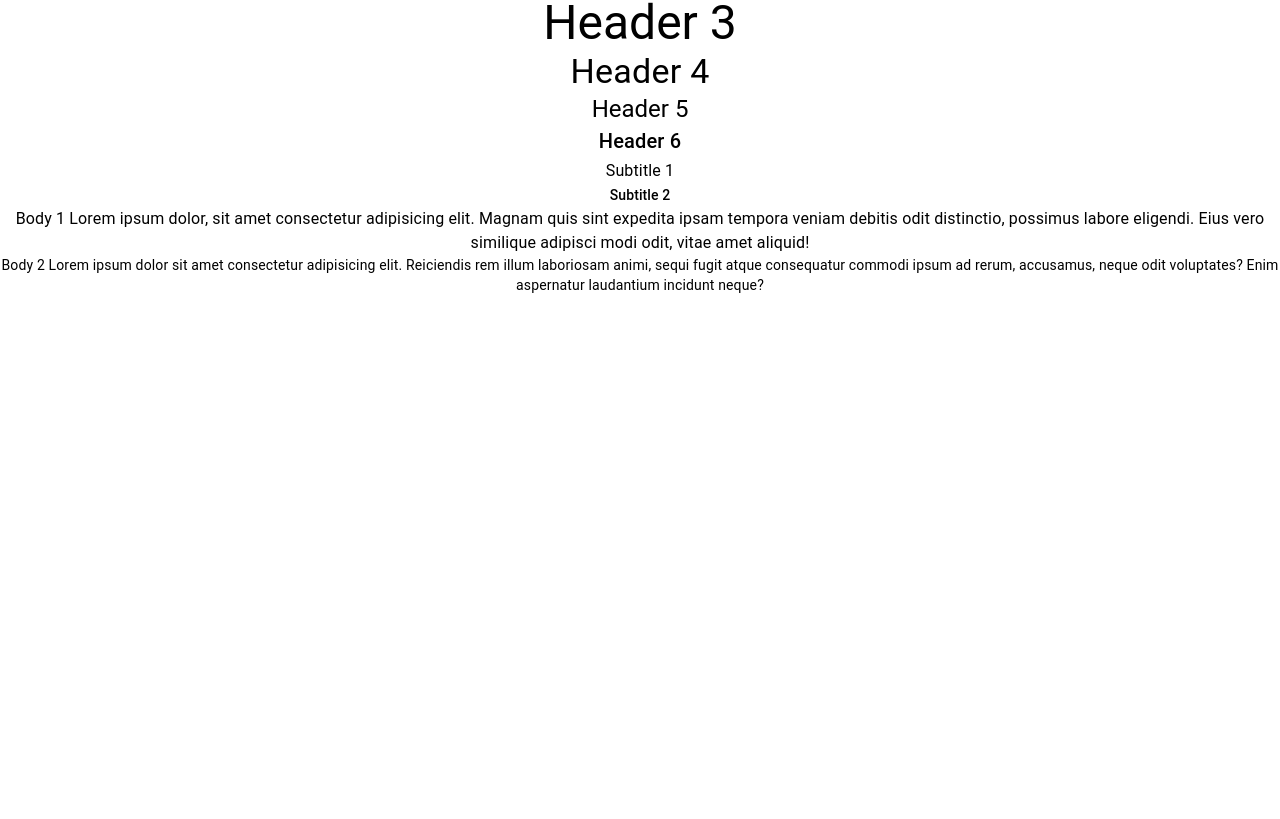
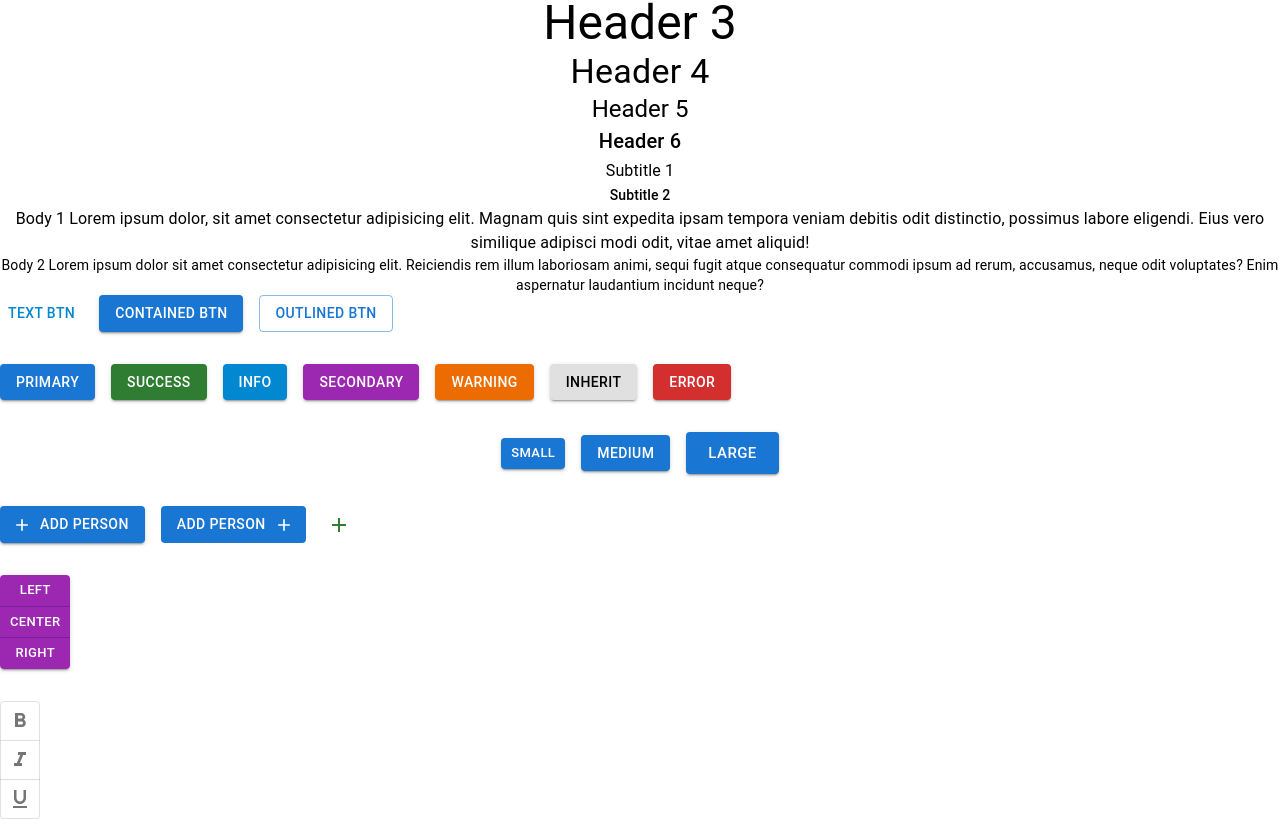
Before and after one commit to SallamRady/React-MUI, a React (Create React App) app: page / in a window 1280 px wide. Shown: the part 189-1008 px from the top of the page. Before the commit the page ends 800 px from the top, so only its background shows below. Built offline with nearby package versions, Linux system fonts and the light colour scheme.

Commit message:
working with buttons

```diff
--- a/package.json
+++ b/package.json
@@ -5,6 +5,7 @@
   "dependencies": {
     "@emotion/react": "^11.11.4",
     "@emotion/styled": "^11.11.5",
+    "@mui/icons-material": "^5.15.15",
     "@mui/material": "^5.15.15",
     "@testing-library/jest-dom": "^5.17.0",
     "@testing-library/react": "^13.4.0",
--- a/src/App.tsx
+++ b/src/App.tsx
@@ -1,10 +1,12 @@
 import "./App.css";
+import MUIButtons from "./components/MUIButtons";
 import MUITypography from "./components/MUITypography";
 
 function App() {
   return (
     <div className="App">
       <MUITypography />
+      <MUIButtons />
     </div>
   );
 }
--- /dev/null
+++ b/src/components/MUIButtons.tsx
@@ -0,0 +1,144 @@
+import {
+  Button,
+  ButtonGroup,
+  IconButton,
+  Stack,
+  ToggleButton,
+  ToggleButtonGroup,
+} from "@mui/material";
+import AddIcon from "@mui/icons-material/Add";
+import FormatBoldIcon from "@mui/icons-material/FormatBold";
+import FormatItalicIcon from "@mui/icons-material/FormatItalic";
+import FormatUnderlinedIcon from "@mui/icons-material/FormatUnderlined";
+import React, { useState } from "react";
+
+export default function MUIButtons() {
+  // TODO::declare our component state and variables.
+  //   const [textFormats, setTextFormats] = useState<string[]>([]);
+  // if we use exclusive
+  const [textFormats, setTextFormats] = useState<string | null>(null);
+  // TODO::define our comoponent helpers variables.
+  //   const handleFormatChange = (
+  //     e: React.MouseEvent<HTMLElement>,
+  //     updatedFormates: string[]
+  //   ) => {
+  //     setTextFormats(updatedFormates);
+  //     console.log(updatedFormates);
+  //   };
+
+  // use this is u use exclusive
+  const handleFormatChange = (
+    e: React.MouseEvent<HTMLElement>,
+    updatedFormates: string | null
+  ) => {
+    setTextFormats(updatedFormates);
+    console.log(updatedFormates);
+  };
+
+  //* return component ui.
+  return (
+    <Stack spacing={4}>
+      {/* Variant */}
+      <Stack direction={"row"} spacing={2}>
+        {/* after using href element will be <a></a> */}
+        <Button variant="text" href="https://www.google.com" color="info">
+          Text Btn
+        </Button>
+        <Button variant="contained">Contained Btn</Button>
+        <Button variant="outlined">Outlined Btn</Button>
+      </Stack>
+      {/* Color */}
+      <Stack direction={"row"} spacing={2}>
+        <Button variant="contained" color="primary">
+          primary
+        </Button>
+        <Button variant="contained" color="success">
+          success
+        </Button>
+        <Button variant="contained" color="info">
+          info
+        </Button>
+        <Button variant="contained" color="secondary">
+          secondary
+        </Button>
+        <Button variant="contained" color="warning">
+          warning
+        </Button>
+        <Button variant="contained" color="inherit">
+          inherit
+        </Button>
+        <Button variant="contained" color="error">
+          error
+        </Button>
+      </Stack>
+      {/* Sizes */}
+      <Stack spacing={2} direction={"row"} display={"block"}>
+        <Button variant="contained" size="small">
+          Small
+        </Button>
+        <Button variant="contained" size="medium">
+          medium
+        </Button>
+        <Button variant="contained" size="large">
+          large
+        </Button>
+      </Stack>
+      {/* Add Icons */}
+      <Stack direction={"row"} spacing={2}>
+        <Button variant="contained" startIcon={<AddIcon />}>
+          Add Person
+        </Button>
+        <Button
+          variant="contained"
+          endIcon={<AddIcon />}
+          disableElevation //Elevation is a good effect on haver
+          disableRipple //Ripple good effect on click
+        >
+          Add Person
+        </Button>
+        {/* icon btn */}
+        <IconButton color="success" size="small">
+          <AddIcon />
+        </IconButton>
+      </Stack>
+      {/* Button Group */}
+      <Stack direction={"row"}>
+        {/* ButtonGroup is a great if put some buttons togeathers give you a good ui
+            In this case put size,orientation,color and variant on ButtonGroup not in Bytton*/}
+        <ButtonGroup
+          size="small"
+          color="secondary"
+          variant="contained"
+          orientation="vertical" //"vertical" | "horizontal" ->horizontal is deafult
+          aria-label="alignment button group" //help in accessablility
+        >
+          <Button onClick={() => console.log("Btn 1")}>Left</Button>
+          <Button onClick={() => console.log("Btn 2")}>Center</Button>
+          <Button onClick={() => console.log("Btn 3  ")}>Right</Button>
+        </ButtonGroup>
+      </Stack>
+      {/* Toggle Buttons */}
+      <Stack direction={"row"}>
+        <ToggleButtonGroup
+          value={textFormats}
+          size="small"
+          color="success"
+          orientation="vertical"
+          onChange={handleFormatChange}
+          aria-label="text-formating"
+          exclusive //that make you select just only one choice in click
+        >
+          <ToggleButton value={"bold"} aria-label="bold">
+            <FormatBoldIcon />
+          </ToggleButton>
+          <ToggleButton value={"italic"} aria-label="italic">
+            <FormatItalicIcon />
+          </ToggleButton>
+          <ToggleButton value={"underline"} aria-label="underline">
+            <FormatUnderlinedIcon />
+          </ToggleButton>
+        </ToggleButtonGroup>
+      </Stack>
+    </Stack>
+  );
+}
```
Also changed, not shown: 1 other file (tests, documents, lock files or other folders).
